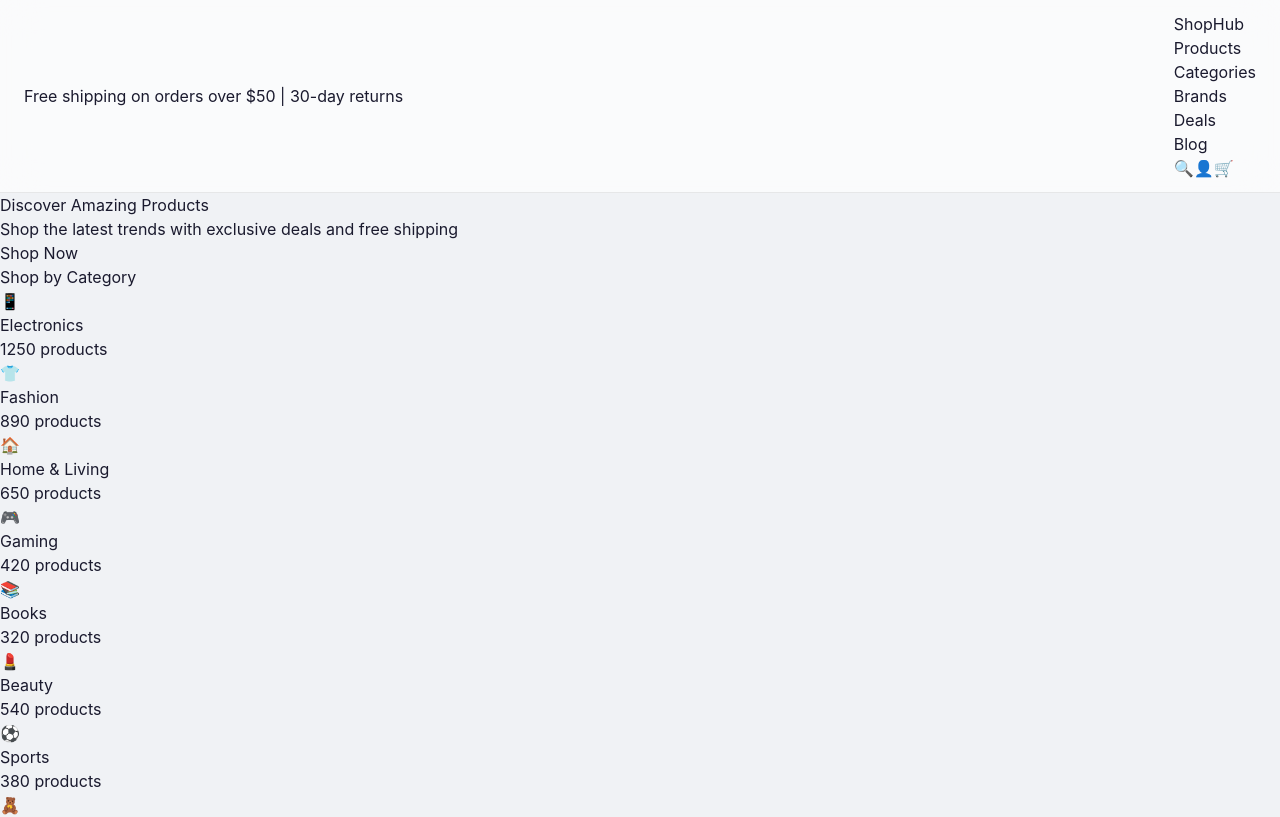
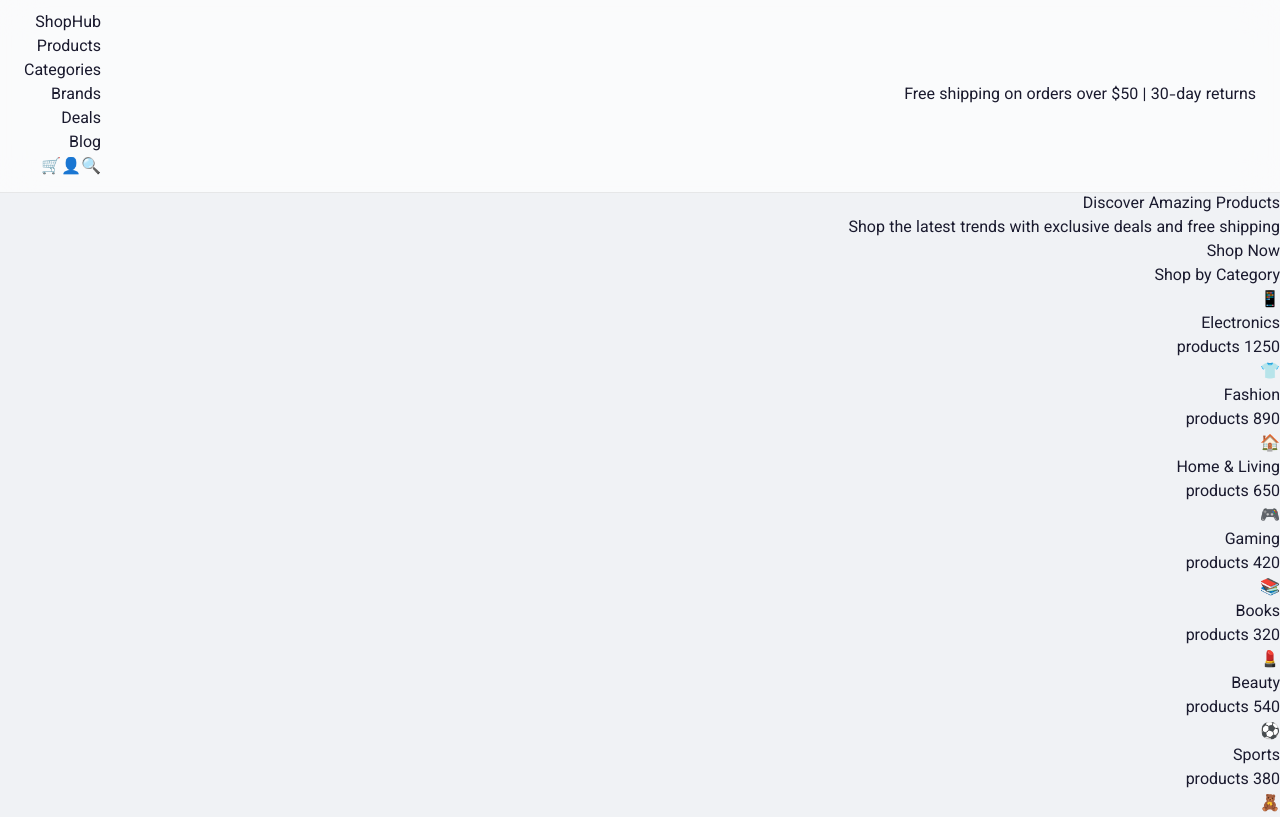
Before and after one commit to moeinparvizi/chap-ecommerce, a Next.js app in the folder apps/web/: page / in a window 1280 px wide. Shown: the top 817 px of the page. Built offline with nearby package versions, Linux system fonts and the light colour scheme.

Commit message:
style: replace Inter font with Vazirmatn + Plus Jakarta Sans
- Vazirmatn: Persian/Farsi font with full weight support (300-900)
- Plus Jakarta Sans: Modern English font (300-800)
- Auto-switches based on dir attribute (rtl/ltr)
- Loaded from Google Fonts with preconnect for performance

```diff
--- a/apps/web/src/app/globals.css
+++ b/apps/web/src/app/globals.css
@@ -55,12 +55,16 @@
 * { margin: 0; padding: 0; box-sizing: border-box; }
 
 body {
-  font-family: 'Inter', -apple-system, BlinkMacSystemFont, sans-serif;
+  font-family: 'Vazirmatn', 'Plus Jakarta Sans', -apple-system, BlinkMacSystemFont, sans-serif;
   background: var(--bg);
   color: var(--text);
   min-height: 100vh;
   -webkit-font-smoothing: antialiased;
   -moz-osx-font-smoothing: grayscale;
+}
+
+[dir="ltr"] body {
+  font-family: 'Plus Jakarta Sans', 'Vazirmatn', -apple-system, BlinkMacSystemFont, sans-serif;
 }
 
 [data-theme="light"] body {
--- a/apps/web/src/app/layout.tsx
+++ b/apps/web/src/app/layout.tsx
@@ -2,7 +2,7 @@ import type { Metadata } from 'next';
 import './globals.css';
 
 export const metadata: Metadata = {
-  title: 'E-Commerce Platform',
+  title: 'ShopHub - Admin Dashboard',
   description: 'Enterprise E-Commerce Platform',
 };
 
@@ -12,7 +12,12 @@ export default function RootLayout({
   children: React.ReactNode;
 }) {
   return (
-    <html lang="en">
+    <html lang="fa" dir="rtl">
+      <head>
+        <link rel="preconnect" href="https://fonts.googleapis.com" />
+        <link rel="preconnect" href="https://fonts.gstatic.com" crossOrigin="anonymous" />
+        <link href="https://fonts.googleapis.com/css2?family=Plus+Jakarta+Sans:ital,wght@0,300;0,400;0,500;0,600;0,700;0,800;1,400&family=Vazirmatn:wght@300;400;500;600;700;800;900&display=swap" rel="stylesheet" />
+      </head>
       <body>{children}</body>
     </html>
   );
```
